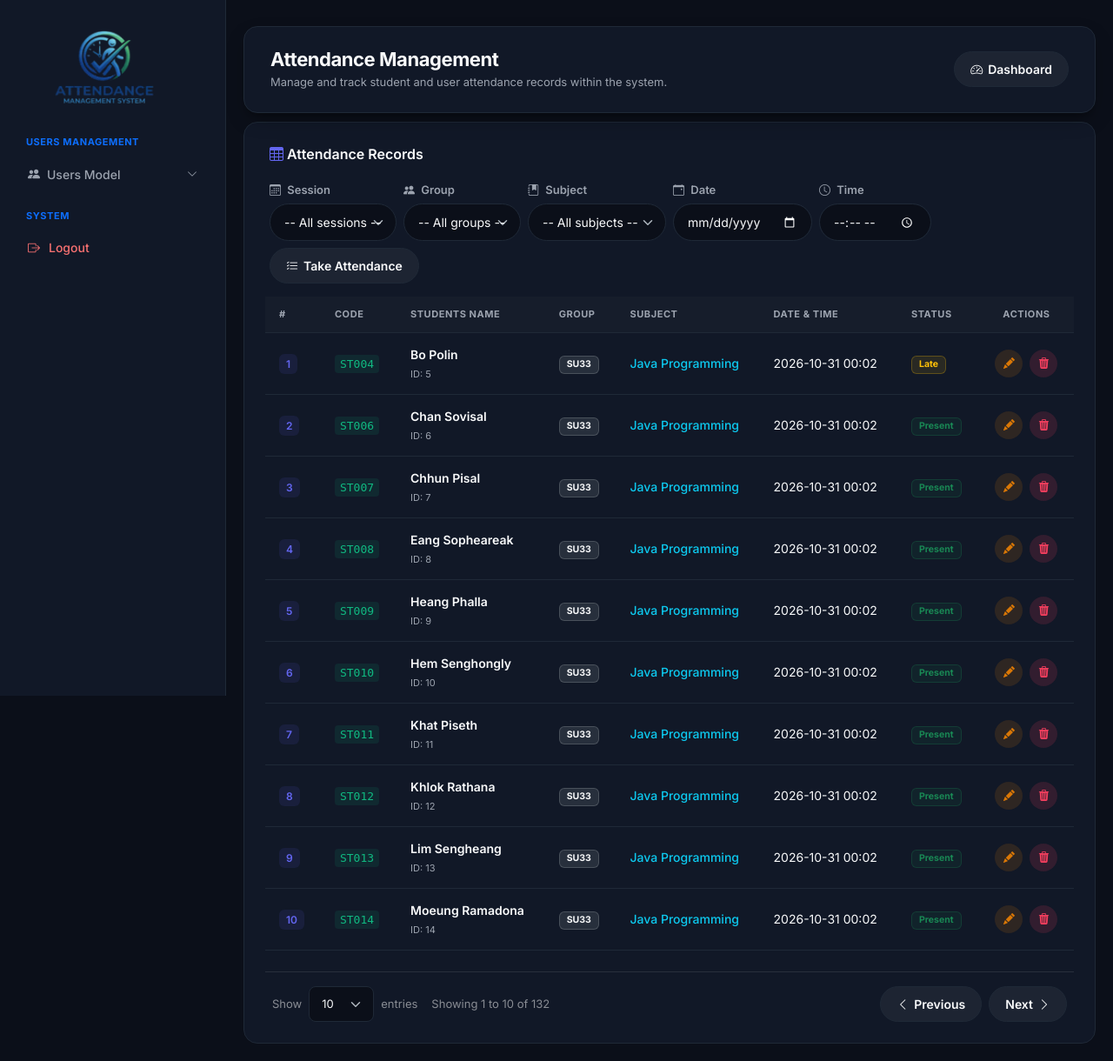
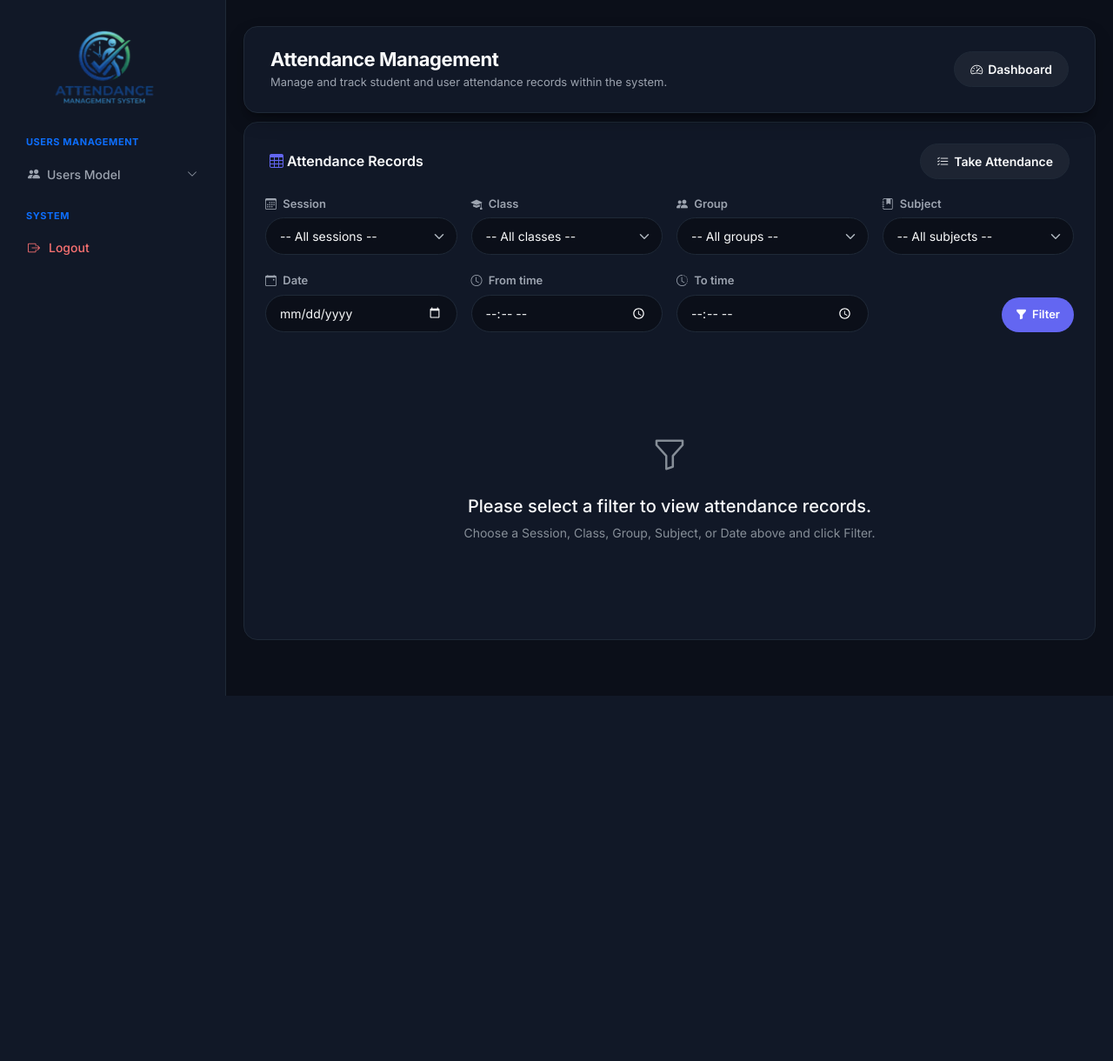
Before and after one commit to phalla009/Attendance_System_Management, a Flask app: page /attendance/records in a window 1280 px wide. Shown: the whole page at 87% size. After the commit the page ends 800 px from the top, so only its background shows below. Run offline with Flask 3, Linux system fonts and the light colour scheme; a user stored in the database is signed in; some libraries are stand-ins or nearby versions.

Commit message:
30-10-2026

```diff
--- a/routes/attendance_routes/records.py
+++ b/routes/attendance_routes/records.py
@@ -1,7 +1,7 @@
 from datetime import datetime, timedelta
 from flask import flash, redirect, render_template, request, url_for
 from flask_login import current_user, login_required
-from sqlalchemy import extract
+from sqlalchemy import extract, or_
 from extensions import db
 from forms.attendance_form import AttendanceForm
 from models.academic import Class, Group, Session, Subject
@@ -55,18 +55,33 @@ def manage_attendances():
 
     # Filters from the dropdowns / inputs (GET)
     session_id = request.args.get('session_id', type=int)
+    class_id = request.args.get('class_id', type=int)
     group_id = request.args.get('group_id', type=int)
     subject_id = request.args.get('subject_id', type=int)
     date_str = request.args.get('date', '', type=str)
-    time_str = request.args.get('time', '', type=str)
+    time_from_str = request.args.get('time_from', '', type=str)
+    time_to_str = request.args.get('time_to', '', type=str)
 
     sessions = Session.query.order_by(Session.Session_name).all()
+
+    classes_q = Class.query
     groups_q = Group.query
     if session_id:
+        classes_q = classes_q.filter(Class.SessionID == session_id)
         groups_q = groups_q.filter(Group.ScheduleID == session_id)
+
+    # ប្រសិនបើមានការជ្រើសរើស Class អាចទាញយក SessionID របស់ Class មកជួយ Filter Group បន្ថែម
+    if class_id:
+        selected_class = Class.query.get(class_id)
+        if selected_class and selected_class.SessionID:
+            groups_q = groups_q.filter(Group.ScheduleID == selected_class.SessionID)
+
+    classes = classes_q.order_by(Class.Name).all()
     groups = groups_q.order_by(Group.Name).all()
 
-    # Drop a group selection that doesn't belong to the chosen session
+    # Drop selections that don't belong to the chosen session
+    if class_id and class_id not in [c.ClassID for c in classes]:
+        class_id = None
     if group_id and group_id not in [g.GroupID for g in groups]:
         group_id = None
 
@@ -88,8 +103,10 @@ def manage_attendances():
         db.session.commit()
         flash('Attendance recorded successfully!', 'success')
         return redirect(url_for('attendance.manage_attendances', session_id=session_id,
-                                group_id=group_id, subject_id=subject_id,
-                                date=date_str or None, time=time_str or None))
+                                class_id=class_id, group_id=group_id, subject_id=subject_id,
+                                date=date_str or None,
+                                time_from=time_from_str or None,
+                                time_to=time_to_str or None))
 
     if form.errors:
         for field, errors in form.errors.items():
@@ -97,9 +114,16 @@ def manage_attendances():
                 flash(f'Validation Error [{field}]: {error}', 'danger')
 
     query = Attendance.query
-    if session_id:
-        query = query.join(Group, Attendance.GroupID == Group.GroupID)\
-                     .filter(Group.ScheduleID == session_id)
+
+    # Join Group ដើម្បី Filter តាម Session និង Class
+    if session_id or class_id:
+        query = query.join(Group, Attendance.GroupID == Group.GroupID)
+        if session_id:
+            query = query.filter(Group.ScheduleID == session_id)
+        if class_id:
+            # ភ្ជាប់តាមរយៈ SessionID ដែល Class និង Group មានដូចគ្នា
+            query = query.join(Class, Group.ScheduleID == Class.SessionID).filter(Class.ClassID == class_id)
+
     if group_id:
         query = query.filter(Attendance.GroupID == group_id)
     if subject_id:
@@ -114,16 +138,29 @@ def manage_attendances():
         except ValueError:
             date_str = ''
 
-    # Time filter: records saved at the selected HH:MM (the whole minute).
-    # extract() works on MySQL, PostgreSQL, SQLite and SQL Server.
-    t_val = parse_time(time_str)
-    if t_val:
-        query = query.filter(
-            extract('hour', Attendance.Date) == t_val.hour,
-            extract('minute', Attendance.Date) == t_val.minute,
-        )
-    else:
-        time_str = ''
+    # Time-of-day range filter: from HH:MM to HH:MM (inclusive, by minute).
+    t_from = parse_time(time_from_str)
+    t_to = parse_time(time_to_str)
+    if not t_from:
+        time_from_str = ''
+    if not t_to:
+        time_to_str = ''
+
+    if t_from or t_to:
+        minutes = (extract('hour', Attendance.Date) * 60
+                   + extract('minute', Attendance.Date))
+        from_min = t_from.hour * 60 + t_from.minute if t_from else None
+        to_min = t_to.hour * 60 + t_to.minute if t_to else None
+
+        if from_min is not None and to_min is not None:
+            if from_min <= to_min:
+                query = query.filter(minutes >= from_min, minutes <= to_min)
+            else:
+                query = query.filter(or_(minutes >= from_min, minutes <= to_min))
+        elif from_min is not None:
+            query = query.filter(minutes >= from_min)
+        else:
+            query = query.filter(minutes <= to_min)
 
     pagination = query.order_by(Attendance.Date.desc()).paginate(
         page=page, per_page=per_page, error_out=False
@@ -143,13 +180,16 @@ def manage_attendances():
         pagination=pagination,
         students_data=students_data,
         sessions=sessions,
+        classes=classes,
         groups=groups,
         subjects=Subject.query.order_by(Subject.Name).all(),
         session_id=session_id,
+        class_id=class_id,
         group_id=group_id,
         subject_id=subject_id,
         date_str=date_str,
-        time_str=time_str,
+        time_from_str=time_from_str,
+        time_to_str=time_to_str,
     )
 
 
@@ -158,7 +198,7 @@ def manage_attendances():
 def take_attendance():
     """Pick Session -> Class / Group + Subject + Date, list that group's students,
     and save (or edit) everyone's attendance in one go."""
-    form = AttendanceForm()  # only used for the CSRF hidden field in the template
+    form = AttendanceForm()
 
     src = request.form if request.method == 'POST' else request.args
     session_id = src.get('session_id', type=int)
@@ -178,7 +218,6 @@ def take_attendance():
     groups = groups_q.order_by(Group.Name).all()
     subjects = Subject.query.order_by(Subject.Name).all()
 
-    # Drop selections that don't belong to the chosen session
     if class_id and class_id not in [c.ClassID for c in classes]:
         class_id = None
     if group_id and group_id not in [g.GroupID for g in groups]:
--- a/templates/attendance/attendances.html
+++ b/templates/attendance/attendances.html
@@ -72,12 +72,21 @@
                 <span><i class="bi bi-table" style="color: var(--accent-indigo);"></i> Attendance Records</span>
 
                 <div class="d-flex flex-wrap align-items-end gap-2">
-                    <!-- Filter form (GET): Session + Group + Subject + Date + Time -->
-                    <form method="GET" action="{{ url_for('attendance.manage_attendances') }}"
-                          class="d-flex flex-wrap align-items-end gap-2">
-                        <input type="hidden" name="per_page" value="{{ pagination.per_page }}">
+                    <!-- Opens the student list for the chosen session + group + subject + date -->
+                    <a href="{{ url_for('attendance.take_attendance', session_id=session_id, group_id=group_id, subject_id=subject_id, date=date_str or None) }}"
+                       class="btn-custom-secondary">
+                        <i class="bi bi-list-check"></i> Take Attendance
+                    </a>
+                </div>
+            </div>
 
-                        <div>
+            <!-- Filter form (GET): Session + Class + Group + Subject + Date + From/To time (2 rows) -->
+            <form method="GET" action="{{ url_for('attendance.manage_attendances') }}" class="mb-4">
+                <input type="hidden" name="per_page" value="{{ pagination.per_page if pagination else 10 }}">
+
+                <!-- Row 1 -->
+                <div class="row g-3 align-items-end mb-3">
+                    <div class="col-md-3">
                         <label class="form-label"><i class="bi bi-calendar3 me-1"></i> Session</label>
                         <select name="session_id" class="form-select rounded-pill px-3"
                                 onchange="this.form.group_id.value=''; this.form.submit()">
@@ -88,7 +97,17 @@
                         </select>
                     </div>
 
-                        <div>
+                    <div class="col-md-3">
+                        <label class="form-label"><i class="bi bi-mortarboard-fill me-1"></i> Class</label>
+                        <select name="class_id" class="form-select rounded-pill px-3" onchange="this.form.submit()">
+                            <option value="">-- All classes --</option>
+                            {% for c in classes %}
+                                <option value="{{ c.ClassID }}" {% if c.ClassID == class_id %}selected{% endif %}>{{ c.Name }}</option>
+                            {% endfor %}
+                        </select>
+                    </div>
+
+                    <div class="col-md-3">
                         <label class="form-label"><i class="bi bi-people-fill me-1"></i> Group</label>
                         <select name="group_id" class="form-select rounded-pill px-3" onchange="this.form.submit()">
                             <option value="">-- All groups --</option>
@@ -98,7 +117,7 @@
                         </select>
                     </div>
 
-                        <div>
+                    <div class="col-md-3">
                         <label class="form-label"><i class="bi bi-journal-bookmark-fill me-1"></i> Subject</label>
                         <select name="subject_id" class="form-select rounded-pill px-3" onchange="this.form.submit()">
                             <option value="">-- All subjects --</option>
@@ -107,37 +126,43 @@
                             {% endfor %}
                         </select>
                     </div>
+                </div>
 
-                        <div>
+                <!-- Row 2 -->
+                <div class="row g-3 align-items-end">
+                    <div class="col-md-3">
                         <label class="form-label"><i class="bi bi-calendar-event me-1"></i> Date</label>
                         <input type="date" name="date" class="form-control rounded-pill px-3"
                                value="{{ date_str }}" onchange="this.form.submit()">
                     </div>
 
-                        <div>
-                            <label class="form-label"><i class="bi bi-clock me-1"></i> Time</label>
-                            <input type="time" name="time" class="form-control rounded-pill px-3"
-                                   value="{{ time_str }}" onchange="this.form.submit()">
+                    <div class="col-md-3">
+                        <label class="form-label"><i class="bi bi-clock me-1"></i> From time</label>
+                        <input type="time" name="time_from" class="form-control rounded-pill px-3"
+                               value="{{ time_from_str }}">
                     </div>
 
-                        {% if session_id or group_id or subject_id or date_str or time_str %}
+                    <div class="col-md-3">
+                        <label class="form-label"><i class="bi bi-clock-history me-1"></i> To time</label>
+                        <input type="time" name="time_to" class="form-control rounded-pill px-3"
+                               value="{{ time_to_str }}">
+                    </div>
+
+                    <div class="col-md-3 d-flex flex-wrap justify-content-md-end align-items-end gap-2">
+                        {% if session_id or class_id or group_id or subject_id or date_str or time_from_str or time_to_str %}
                         <a href="{{ url_for('attendance.manage_attendances') }}" class="btn-custom-secondary">
                             <i class="bi bi-x-circle"></i> Clear
                         </a>
                         {% endif %}
+                        <button type="submit" class="btn-custom-primary" style="padding: 10px 16px;">
+                            <i class="bi bi-funnel-fill"></i> Filter
+                        </button>
+                    </div>
+                </div>
             </form>
 
-                    <!-- Opens the student list for the chosen session + group + subject + date + time -->
-                    <a href="{{ url_for('attendance.take_attendance', session_id=session_id, group_id=group_id, subject_id=subject_id, date=date_str or None, time=time_str or None) }}"
-                       class="btn-custom-secondary">
-                        <i class="bi bi-list-check"></i> Take Attendance
-                    </a>
-{#                    <button type="button" class="btn-custom-primary" data-bs-toggle="modal" data-bs-target="#addAttendanceModal">#}
-{#                        <i class="bi bi-plus-circle-fill"></i> Add New Attendance#}
-{#                    </button>#}
-                </div>
-            </div>
-
+            <!-- Table Section (Will only show if at least one filter is applied) -->
+            {% if session_id or class_id or group_id or subject_id or date_str or time_from_str or time_to_str %}
                 <div class="table-responsive">
                     <table class="table table-dark-custom">
                         <thead>
@@ -240,17 +265,28 @@
                     </div>
 
                     <div class="d-flex align-items-center gap-2">
-                    <a href="{{ url_for('attendance.manage_attendances', page=pagination.prev_num, per_page=pagination.per_page, session_id=session_id, group_id=group_id, subject_id=subject_id, date=date_str or None, time=time_str or None) if pagination.has_prev else '#' }}"
+                        <a href="{{ url_for('attendance.manage_attendances', page=pagination.prev_num, per_page=pagination.per_page, session_id=session_id, class_id=class_id, group_id=group_id, subject_id=subject_id, date=date_str or None, time_from=time_from_str or None, time_to=time_to_str or None) if pagination.has_prev else '#' }}"
                            class="btn-custom-secondary btn-custom-sm {% if not pagination.has_prev %}disabled{% endif %}">
                             <i class="bi bi-chevron-left"></i> Previous
                         </a>
-                    <a href="{{ url_for('attendance.manage_attendances', page=pagination.next_num, per_page=pagination.per_page, session_id=session_id, group_id=group_id, subject_id=subject_id, date=date_str or None, time=time_str or None) if pagination.has_next else '#' }}"
+                        <a href="{{ url_for('attendance.manage_attendances', page=pagination.next_num, per_page=pagination.per_page, session_id=session_id, class_id=class_id, group_id=group_id, subject_id=subject_id, date=date_str or None, time_from=time_from_str or None, time_to=time_to_str or None) if pagination.has_next else '#' }}"
                            class="btn-custom-secondary btn-custom-sm {% if not pagination.has_next %}disabled{% endif %}">
                             Next <i class="bi bi-chevron-right"></i>
                         </a>
                     </div>
                 </div>
                 {% endif %}
+            {% else %}
+                <!-- Message when no filter is selected -->
+                <div class="text-center py-5">
+                    <div class="empty-state">
+                        <i class="bi bi-funnel fs-1 text-muted mb-3 d-block"></i>
+                        <h5 class="text-light">Please select a filter to view attendance records.</h5>
+                        <p class="text-muted mb-0" style="font-size: 14px;">Choose a Session, Class, Group, Subject, or Date above and click Filter.</p>
+                    </div>
+                </div>
+            {% endif %}
+
         </div>
 
     </div>
@@ -258,8 +294,8 @@
     <!-- ================= MODALS ================= -->
 
     <!-- Edit modals (one per record) -->
+    {% if attendances %}
         {% for att in attendances %}
-    <!-- Edit Modal -->
         <div class="modal fade" id="editModal{{ att.AttendanceID }}" tabindex="-1" aria-labelledby="editModalLabel{{ att.AttendanceID }}" aria-hidden="true">
             <div class="modal-dialog modal-lg modal-dialog-centered">
                 <div class="modal-content">
@@ -343,88 +379,16 @@
                 </div>
             </div>
         </div>
+        {% endfor %}
+    {% endif %}
 
-    {% endfor %}
-
-    <!-- Delete Confirmation Modal (shared, one for the whole page) -->
+    <!-- Delete Confirmation Modal -->
     {% with modal_id='deleteAttendanceModal',
             action_prefix=url_for('attendance.delete_attendance', id=0)[:-1],
             item_label='attendance record',
             note='This action cannot be undone.' %}
         {% include 'components/delete.html' %}
     {% endwith %}
-
-    <!-- Add Attendance Modal -->
-    <div class="modal fade" id="addAttendanceModal" tabindex="-1" aria-labelledby="addAttendanceModalLabel" aria-hidden="true">
-        <div class="modal-dialog modal-lg modal-dialog-centered">
-            <div class="modal-content">
-                <form method="POST" action="{{ url_for('attendance.manage_attendances', session_id=session_id, group_id=group_id, subject_id=subject_id, date=date_str or None, time=time_str or None) }}" novalidate>
-                    {{ form.hidden_tag() }}
-                    <div class="modal-header">
-                        <h5 class="modal-title" id="addAttendanceModalLabel"><i class="bi bi-plus-circle-fill" style="color: var(--accent-indigo);"></i> Record Attendance</h5>
-                        <button type="button" class="btn-close btn-close-white" data-bs-dismiss="modal" aria-label="Close"></button>
-                    </div>
-                    <div class="modal-body text-start">
-                        <div class="row">
-                            <div class="col-md-6 mb-3">
-                                <label class="form-label"><i class="bi bi-upc-scan me-1"></i> {{ form.Code.label.text }}</label>
-                                {{ form.Code(class="form-control", placeholder="Enter scan/code number") }}
-                            </div>
-                            <div class="col-md-6 mb-3">
-                                <label class="form-label"><i class="bi bi-people-fill me-1"></i> {{ form.GroupID.label.text }}</label>
-                                {{ form.GroupID(class="form-select group-select-field") }}
-                            </div>
-                        </div>
-
-                        <div class="row">
-                            <div class="col-md-6 mb-3">
-                                <label class="form-label"><i class="bi bi-person-fill me-1"></i> {{ form.UserID.label.text }}</label>
-                                {{ form.UserID(class="form-select user-select-field") }}
-                            </div>
-                            <div class="col-md-6 mb-3">
-                                <label class="form-label"><i class="bi bi-journal-bookmark-fill me-1"></i> {{ form.SubjectID.label.text }}</label>
-                                {{ form.SubjectID(class="form-select") }}
-                            </div>
-                        </div>
-
-                        <div class="row">
-                            <div class="col-md-6 mb-3">
-                                <label class="form-label"><i class="bi bi-calendar-event me-1"></i> {{ form.Date.label.text }}</label>
-                                {{ form.Date(class="form-control", type="date") }}
-                            </div>
-                            <div class="col-md-6 mb-3">
-                                <label class="form-label"><i class="bi bi-clock me-1"></i> {{ form.Time.label.text }}</label>
-                                {{ form.Time(class="form-control", type="time") }}
-                            </div>
-                        </div>
-
-                        <div class="row">
-                            <div class="col-md-6 mb-3">
-                                <label class="form-label"><i class="bi bi-check-circle me-1"></i> {{ form.Status.label.text }}</label>
-                                {{ form.Status(class="form-select") }}
-                            </div>
-                            <div class="col-md-6 mb-3">
-                                <label class="form-label"><i class="bi bi-chat-left-text me-1"></i> {{ form.Remarks.label.text if form.Remarks else 'Remarks' }}</label>
-                                {% if form.Remarks %}
-                                    {{ form.Remarks(class="form-control", placeholder="Optional remarks") }}
-                                {% else %}
-                                    <input type="text" name="Remarks" class="form-control" placeholder="Optional remarks">
-                                {% endif %}
-                            </div>
-                        </div>
-                    </div>
-                    <div class="modal-footer">
-                        <button type="button" class="btn btn-secondary btn-sm" data-bs-dismiss="modal">
-                            <i class="bi bi-x-circle me-1"></i> Cancel
-                        </button>
-                        <button type="submit" class="btn btn-custom-primary btn-sm">
-                            <i class="bi bi-check-lg me-1"></i> Save Attendance
-                        </button>
-                    </div>
-                </form>
-            </div>
-        </div>
-    </div>
 
     <!-- Bootstrap JS Bundle CDN -->
     <script src="https://cdn.jsdelivr.net/npm/bootstrap@5.3.0/dist/js/bootstrap.bundle.min.js"></script>
@@ -456,7 +420,7 @@
             }
 
             // ---- Filter Students by the selected Group (inside modals) ----
-            const STUDENTS = {{ students_data|tojson }};
+            const STUDENTS = {{ students_data|tojson if students_data else '[]' }};
 
             function filterStudents(form, keepId) {
                 const groupSel = form.querySelector('.group-select-field');
@@ -501,7 +465,7 @@
             });
         });
 
-        // Change items per page via URL query parameter (keeps session/group/subject/date/time filters)
+        // Change items per page via URL query parameter
         function changePerPage(perPageValue) {
             const url = new URL(window.location.href);
             url.searchParams.set('per_page', perPageValue);
```
Also changed, not shown: templates/attendance/take_attendance.html (+23 -14 lines), instance/attendance_system.db. Lines whose indentation alone changed are shown as unchanged.
